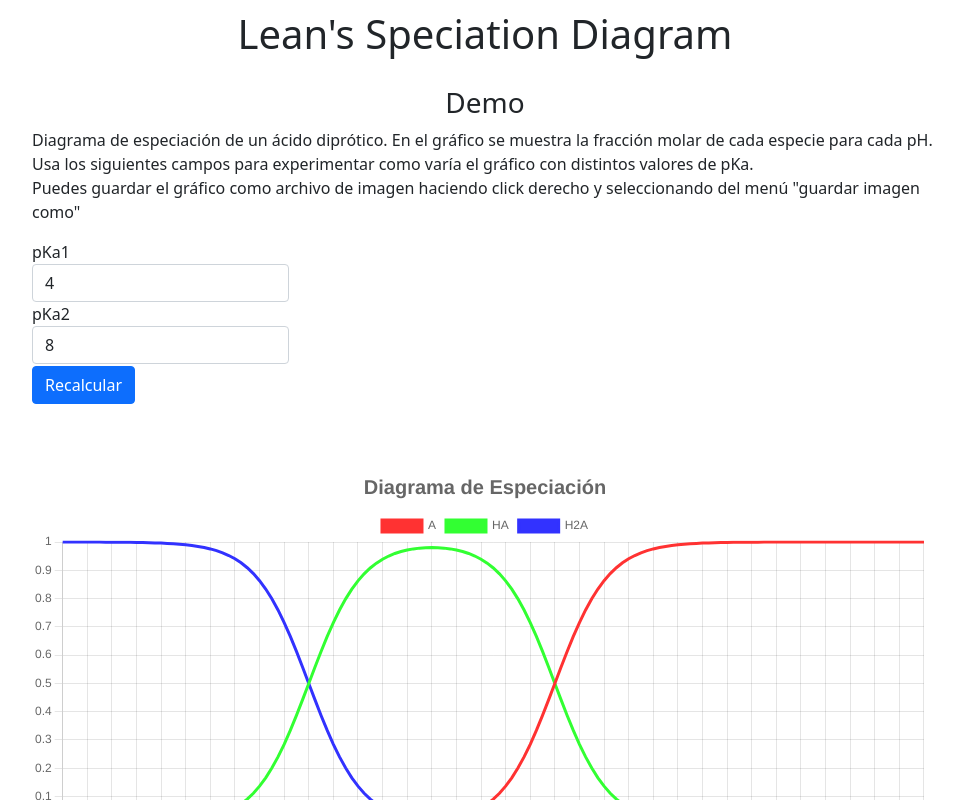
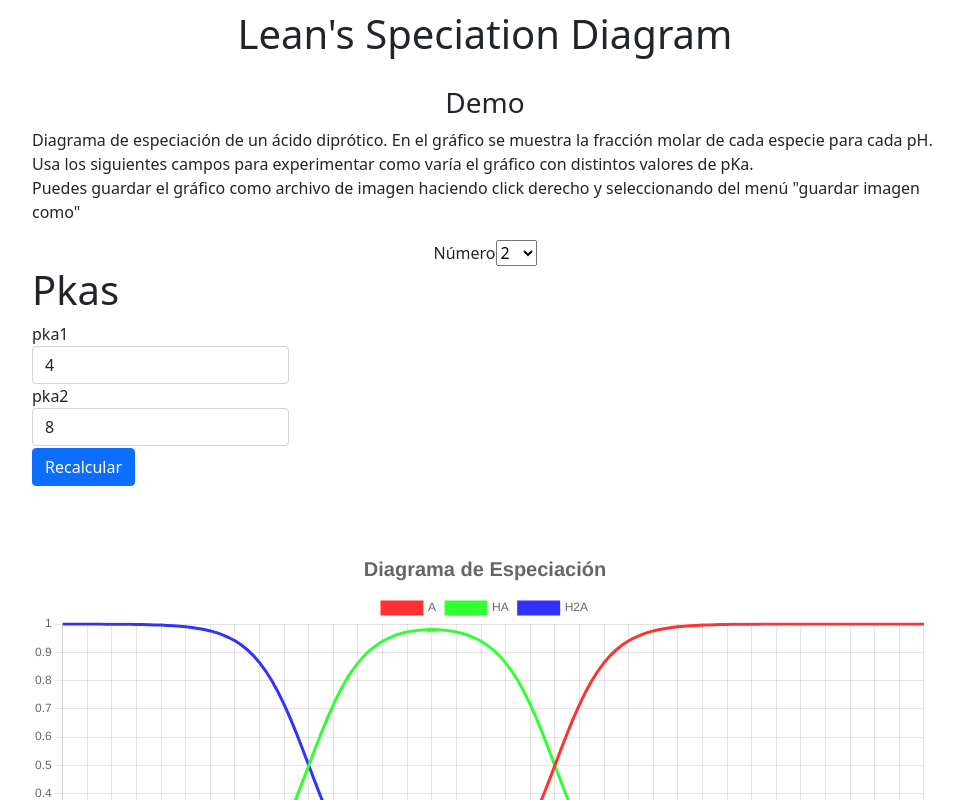
Before and after one commit to LeandroHornos/react-speciation-chart, a React (Create React App) app: page / in a window 1280 px wide. Shown: the top 800 px of the page, without its empty margins (143-1106 px from the left). Built offline with nearby package versions, Linux system fonts and the light colour scheme; a web font is replaced by a local one.

Commit message:
form dinamico para intruducir pkas

```diff
--- a/src/Components/ChartJsSpecPlot.jsx
+++ b/src/Components/ChartJsSpecPlot.jsx
@@ -26,7 +26,7 @@ const ChartJsSpecPlot = () => {
   const { register, handleSubmit } = useForm({
     defaultValues: { pka1: 4, pka2: 8 },
   });
-
+  const [protons, setProtons] = useState(new Array(2).fill(1));
   const [loading, setLoading] = useState(true);
   const [data, setData] = useState({});
   const [pkas, setPkas] = useState([4, 8]);
@@ -94,6 +94,12 @@ const ChartJsSpecPlot = () => {
     setLoading(false);
   }, [pkas]);
 
+  const handleProtonsChange = (n) => {
+    const array = new Array(parseInt(n)).fill(1);
+    setProtons(array);
+    return;
+  };
+
   const onSubmit = (data) => {
     setPkas([parseFloat(data.pka1), parseFloat(data.pka2)]);
   };
@@ -126,29 +132,47 @@ const ChartJsSpecPlot = () => {
             Puedes guardar el gráfico como archivo de imagen haciendo click
             derecho y seleccionando del menú "guardar imagen como"
           </p>
+          <div className="formGroup">
+            <label htmlFor="protons">Número</label>
+            <select
+              className="form-contronl"
+              name="protons"
+              id="protons"
+              defaultValue={2}
+              onChange={(e) => {
+                handleProtonsChange(e.target.value);
+              }}
+            >
+              {new Array(10).fill(1).map((number, i) => {
+                i = parseInt(i) + 1;
+                return (
+                  <option value={i} key={"opt" + i.toString()}>
+                    {i}
+                  </option>
+                );
+              })}
+            </select>
+          </div>
           <div className="d-flex justify-content-start align-items-left width100">
             <form
               onSubmit={handleSubmit(onSubmit)}
               style={{ marginBottom: "60px" }}
             >
-              <div className="form-group">
-                <label htmlFor="pka1">pKa1</label>
+              <h1>Pkas</h1>
+              {protons.map((v, i) => {
+                return (
+                  <div className="form-group" key={`pka${i + 1}`}>
+                    <label htmlFor={`pka${i + 1}`}>{`pka${i + 1}`}</label>
                     <input
                       className="form-control"
                       type="number"
                       step="0.01"
-                  {...register("pka1")}
+                      {...register(`pka${i + 1}`, { required: true })}
                     />
                   </div>
-              <div className="form-group">
-                <label htmlFor="pka2">pKa2</label>
-                <input
-                  className="form-control"
-                  type="number"
-                  step="0.01"
-                  {...register("pka2")}
-                />
-              </div>
+                );
+              })}
+
               <div className="form-group">
                 <button type="submit" className="btn btn-primary">
                   Recalcular
--- a/src/speciation.js
+++ b/src/speciation.js
@@ -62,8 +62,8 @@ export const polyproticSpeciation = (pkas) => {
   // que va desde 0 hasta N
   for (let i = 0; i <= N; i++) {
     const key = () => {
-      if (i == 0) return "A";
-      else if (i == 1) return "HA";
+      if (i === 0) return "A";
+      else if (i === 1) return "HA";
       else return `H${i}A`;
     };
     data[i.toString()] = { name: key(), points: [], Hs: i };
```
Lines whose indentation alone changed are shown as unchanged.
